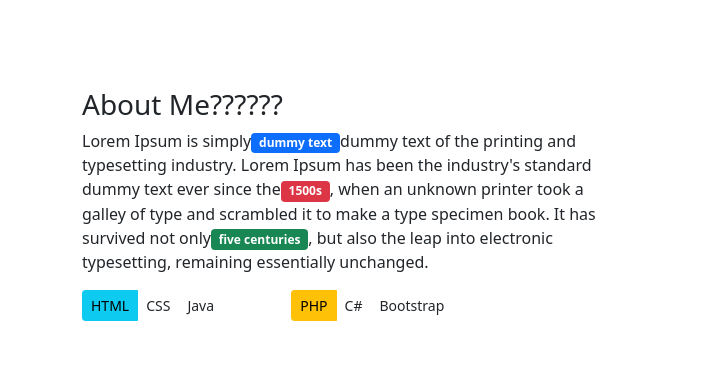
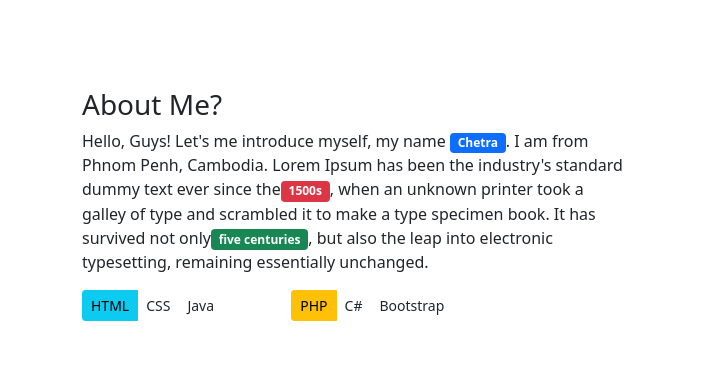
Before and after one commit to Ch3tra/wdbss4, a plain HTML site: page index.html in a window 1280 px wide. Shown: the part 533-914 px from the top of the page, 0-720 px from the left. Drawn offline with nearby package versions, Linux system fonts and the light colour scheme; grey boxes are pictures that could not be loaded.

Commit message:
Add files via upload

```diff
--- a/index.html
+++ b/index.html
@@ -71,8 +71,8 @@
         <div class="container">
         <div class="row align-items-center">
             <div class="col-md-6">
-                <h3>About Me??????</h3>
-                <p>Lorem Ipsum is simply<span class="badge bg-primary">dummy text</span>dummy text of the printing and typesetting industry.
+                <h3>About Me?</h3>
+                <p>Hello, Guys! Let's me introduce myself, my name <span class="badge bg-primary">Chetra</span>. I am from Phnom Penh, Cambodia.
                 Lorem Ipsum has been the industry's standard dummy text ever since the<span class="badge bg-danger">1500s</span>,
                 when an unknown printer took a galley of type and scrambled it to make a type specimen book.
                 It has survived not only<span class="badge bg-success">five centuries</span>, but also the leap into electronic typesetting,
```
